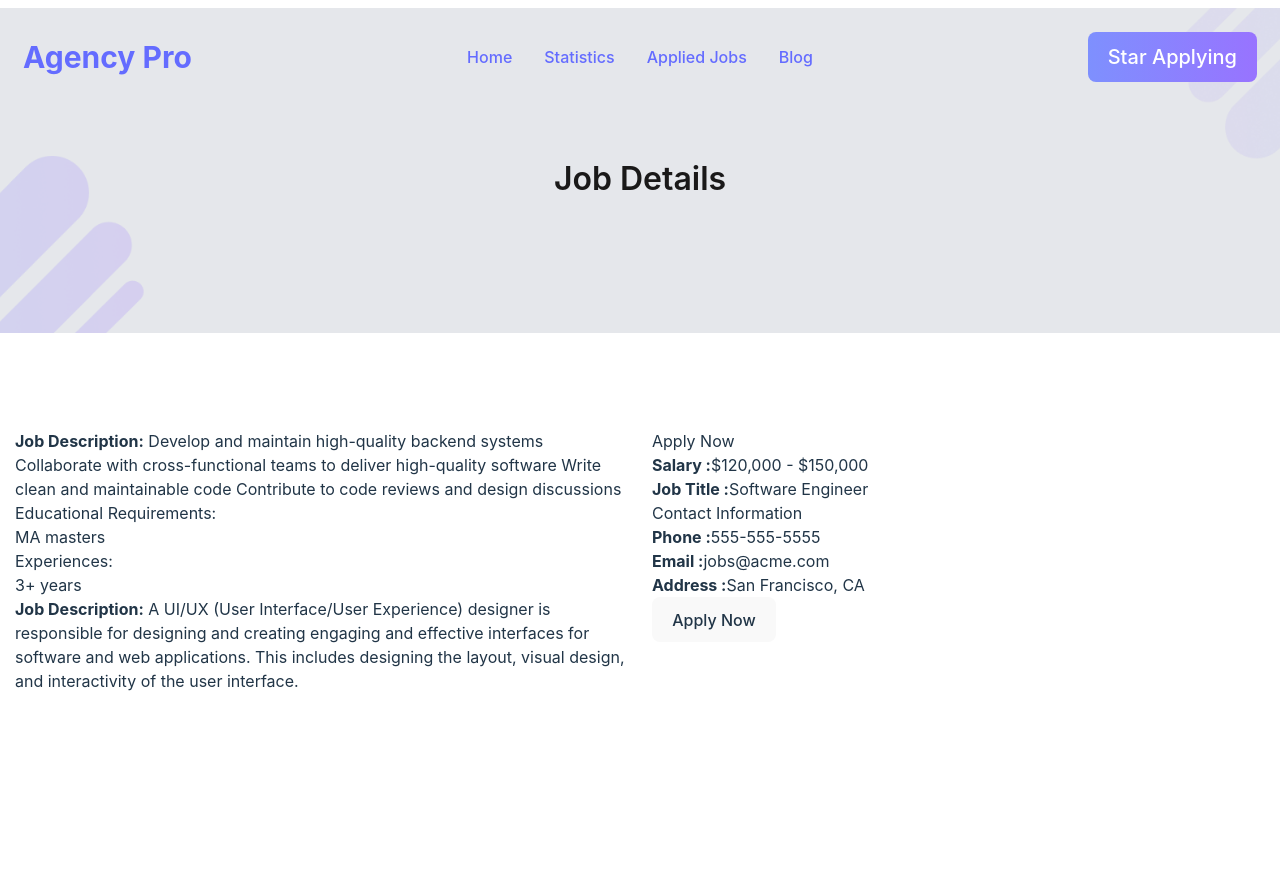
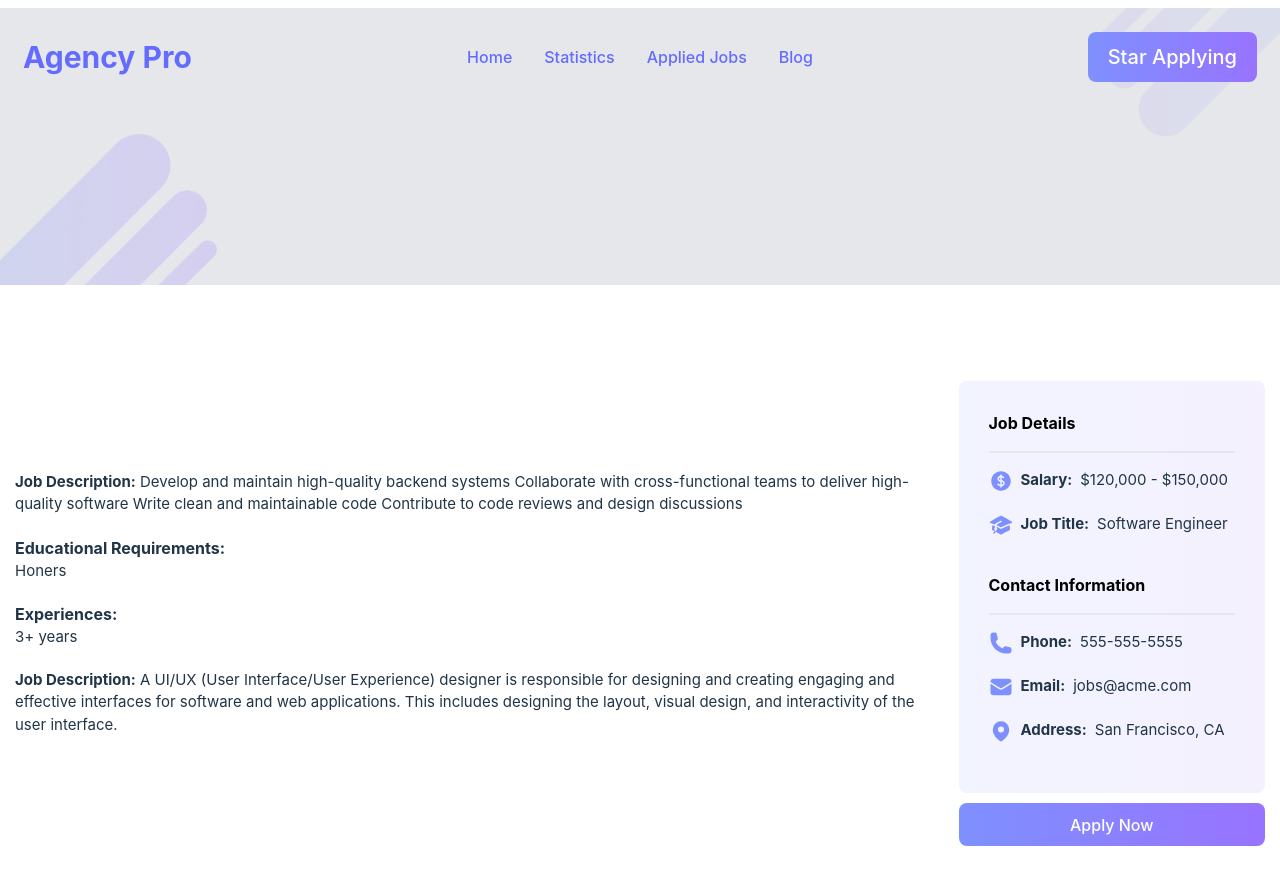
Before and after one commit to hrhalim/job-application-react, a React (Vite) app: page /jobdetails/1 in a window 1280 px wide. Shown: the top 884 px of the page. Before the commit the page ends 800 px from the top, so only its background shows below. Built offline with nearby package versions, Linux system fonts and the light colour scheme.

Commit message:
Loaded dynamic data of job category

```diff
--- a/public/featuredJob.json
+++ b/public/featuredJob.json
@@ -9,7 +9,7 @@
       "salary": "$120,000 - $150,000",
       "description": "A UI/UX (User Interface/User Experience) designer is responsible for designing and creating engaging and effective interfaces for software and web applications. This includes designing the layout, visual design, and interactivity of the user interface.",
       "responsibilities": "Develop and maintain high-quality backend systems Collaborate with cross-functional teams to deliver high-quality software Write clean and maintainable code Contribute to code reviews and design discussions",
-      "education": "MA masters",
+      "education": "Honers",
       "experience": "3+ years",
       "phone": "555-555-5555",
       "email": "jobs@acme.com"
@@ -24,10 +24,9 @@
       "salary": "$90,000 - $120,000",
       "description": "Globex Corporation is seeking a skilled marketing manager to join our team. The ideal candidate will have experience in digital marketing and demand generation.",
       "responsibilities": "Develop and maintain high-quality backend systems Collaborate with cross-functional teams to deliver high-quality software Write clean and maintainable code Contribute to code reviews and design discussions",
-
-      "education": "Bachelor's degree",
+      "education": "MA masters",
       "experience": "5+ years",
-      "phone": "555-555-5555",
+      "phone": "555-336-5555",
       "email": "hello@globex.com"
     },
     {
@@ -40,31 +39,31 @@
       "salary": "$50,000 - $80,000",
       "description": "XYZ Corporation is seeking a skilled sales representative to join our team. The ideal candidate will have experience in B2B sales and account management.",
       "responsibilities":"Develop and maintain high-quality backend systems Collaborate with cross-functional teams to deliver high-quality software Write clean and maintainable code Contribute to code reviews and design discussions",
-      "education": "Bachelor's degree",
+      "education": "BBA",
       "experience": "2+ years",
-      "phone": "555-555-5555",
+      "phone": "14545-555-5555",
       "email": "jobs@xyz.com"
     },
     {
         "id": "4",
-      "image": "https://i.ibb.co/TrCmxhL/salesforce.png",
-      "title": "Web Developer",
-      "company": "Salesforce",
+      "image": "https://i.ibb.co/dDBtNgV/airbnb.png",
+      "title": "Motion Graphic Designer",
+      "company": "Airbnb LLC",
       "jobTypes": ["Remote", "Full-time"],
       "location": "Canada",
       "salary": "$50,000 - $80,000",
       "description": "XYZ Corporation is seeking a skilled sales representative to join our team. The ideal candidate will have experience in B2B sales and account management.",
       "responsibilities":"Develop and maintain high-quality backend systems Collaborate with cross-functional teams to deliver high-quality software Write clean and maintainable code Contribute to code reviews and design discussions",
       "education": "Bachelor's degree",
-      "experience": "2+ years",
-      "phone": "555-555-5555",
+      "experience": "5+ years",
+      "phone": "555-555-955",
       "email": "jobs@xyz.com"
     },
     {
         "id": "5",
-      "image": "https://i.ibb.co/s1knW9J/facebook.png",
+      "image": "https://i.ibb.co/wLq3JLx/justeat.png",
       "title": "Web Developer",
-      "company": "Facebook",
+      "company": "Justeat",
       "jobTypes": ["Remote", "Full-time"],
       "location": "UK",
       "salary": "$50,000 - $80,000",
--- /dev/null
+++ b/src/components/ApplyJobs/ApplyJobs.css
@@ -0,0 +1,14 @@
+
+.job-img {
+    background: #F4F4F4;
+    border-radius: 8px;
+    width: 240px;
+    height: 240px;
+    display: flex;
+    justify-content: center;
+    align-items: center;
+}
+.job-img img {
+   max-width: 150px;
+   height: 50px;
+}
--- a/src/components/JobCategoryList/JobCategoryList.jsx
+++ b/src/components/JobCategoryList/JobCategoryList.jsx
@@ -1,31 +1,30 @@
-import React from 'react';
+import React, { useEffect, useState } from 'react';
+import SingleJobCategory from '../SingleJobCategory/SingleJobCategory';
 
 const JobCategoryList = () => {
+
+    const [jobCategorys, setJobCategory] = useState([]);
+
+    useEffect(() =>{
+        fetch('jobCategory.json')
+        .then(res => res.json())
+        .then(data => setJobCategory(data))
+
+    }, [])
+
+
     return (
          <section className='job-category'>
             <h2>Job Category List</h2>
             <p>Explore thousands of job opportunities with all the information you need. Its your future</p>
             <div className='grid md:grid-cols-4 gap-6'>
-                <div className='category-list'>
-                    <img src="https://ibb.co/KjPD0sD" alt="Icon" />
-                    <h3>Account & Finance</h3>
-                    <p>300 Jobs Available</p>
-                </div>
-                <div className='category-list'>
-                    <img src="https://ibb.co/KjPD0sD" alt="Icon" />
-                    <h3>Account & Finance</h3>
-                    <p>300 Jobs Available</p>
-                </div>
-                <div className='category-list'>
-                    <img src="https://ibb.co/KjPD0sD" alt="Icon" />
-                    <h3>Account & Finance</h3>
-                    <p>300 Jobs Available</p>
-                </div>
-                <div className='category-list'>
-                    <img src="https://ibb.co/KjPD0sD" alt="Icon" />
-                    <h3>Account & Finance</h3>
-                    <p>300 Jobs Available</p>
-                </div>
+            {
+                jobCategorys.map(jobCategory => <SingleJobCategory
+                jobCategory={jobCategory}
+                >
+                </SingleJobCategory>)
+            }
+
             </div>
          </section>
     );
--- a/src/components/JobDetails/JobDetails.css
+++ b/src/components/JobDetails/JobDetails.css
@@ -2,4 +2,26 @@
     background: linear-gradient(90deg, rgba(126, 144, 254, 0.1) 0%, rgba(152, 115, 255, 0.1) 100%);
     border-radius: 8px;
     padding: 30px;
+    margin-bottom: 10px;
 }
+.btn-apply {
+    background: linear-gradient(90deg, #7E90FE 0%, #9873FF 100%);
+    border-radius: 8px;
+    color: #fff;
+    font-size: 16px;
+    border: 0;
+    width: 100%;
+}
+.job-details {
+    display: grid;
+    grid-template-columns: 3fr 1fr;
+    align-items: center;
+    gap: 24px;
+}
+.job-details p {
+  padding-bottom: 20px;
+  font-size: 15px;
+}
+.job-details p svg {
+  color: #7E90FE;
+}
--- a/src/components/JobDetails/JobDetails.jsx
+++ b/src/components/JobDetails/JobDetails.jsx
@@ -1,43 +1,51 @@
 import React, { useEffect, useState } from 'react';
 import { useLoaderData, useParams } from 'react-router-dom';
-import BannerArea from '../JobDetailsHero/JobDetailsHero';
 import JobDetailsHero from '../JobDetailsHero/JobDetailsHero';
+import { MapPinIcon, CurrencyDollarIcon, PhoneIcon, EnvelopeIcon, AcademicCapIcon } from '@heroicons/react/24/solid'
+import './JobDetails.css'
+import { addToDb } from '../Utilise/Utilse';
 
 const JobDetails = () => {
+
     const [jobDetails, setJobDetails] = useState([]);
-    const id = useParams();
+    const JobId = useParams();
     const jobdetailsData = useLoaderData();
-    console.log(jobDetails);
+
+    const {id, description, responsibilities, education, experience, phone, salary, title, email, location} = jobDetails;
 
     useEffect(() => {
-        const findData = jobdetailsData.find(data => data.id === id.jobdetailsId);
+        const findData = jobdetailsData.find(data => data.id === JobId.jobdetailsId);
         setJobDetails(findData)
     }, [])
 
-    const {description, responsibilities, education, experience, phone, salary, title, email, location} = jobDetails;
+
+    const applyJob = (id) => {
+        addToDb(id)
+    }
+
     return (
         <div>
                 <JobDetailsHero></JobDetailsHero>
-                <div className='grid md:grid-cols-2 gap-6 container md:pt-24 md:pb-24'>
+                <div className='job-details grid gap-6 container md:pt-24 md:pb-24'>
             <div>
                 <p><strong>Job Description:</strong> {responsibilities} </p>
-                <h4>Educational Requirements:</h4>
+                <h4><strong>Educational Requirements:</strong></h4>
                 <p>{education}</p>
-                <h4>Experiences:</h4>
+                <h4><strong>Experiences:</strong></h4>
                 <p>{experience}</p>
                 <p><strong>Job Description:</strong> {description}</p>
             </div>
             <div className='siderbar'>
                  <div className='sidebar-inner'>
-                    <h5>Apply Now</h5>
-                    <p><strong>Salary :</strong>{salary}</p>
-                    <p><strong>Job Title :</strong>{title}</p>
-                    <h5>Contact Information</h5>
-                    <p><strong>Phone :</strong>{phone}</p>
-                    <p><strong>Email :</strong>{email}</p>
-                    <p><strong>Address :</strong>{location}</p>
+                    <h5 className='text-black text-1xl pb-4 font-bold border-b-2 mb-4'>Job Details</h5>
+                    <p className='pb-3 flex gap-2'><CurrencyDollarIcon className="h-6 w-6"/><strong>Salary: </strong>{salary}</p>
+                    <p className='pb-3 flex gap-2'><AcademicCapIcon className="h-6 w-6"/><strong>Job Title: </strong>{title}</p>
+                    <h5 className='text-black text-1xl pt-4 pb-4 font-bold border-b-2 mb-4'>Contact Information</h5>
+                    <p className='pb-3 flex gap-2'><PhoneIcon className="h-6 w-6"/><strong>Phone: </strong>{phone}</p>
+                    <p className='pb-3 flex gap-2'><EnvelopeIcon className="h-6 w-6"/><strong>Email: </strong>{email}</p>
+                    <p className='pb-3 flex gap-2'><MapPinIcon className="h-6 w-6"/><strong>Address: </strong>{location}</p>
                  </div>
-                <button>Apply Now</button>
+                <button onClick={() => applyJob(id)} className='btn-apply'>Apply Now</button>
             </div>
         </div>
         </div>
--- a/src/components/JobDetailsHero/JobDetailsHero.jsx
+++ b/src/components/JobDetailsHero/JobDetailsHero.jsx
@@ -4,7 +4,7 @@ const JobDetailsHero = () => {
     return (
         <section className='banner-area'>
            <div className="container">
-              <h1>Job Details</h1>
+
            </div>
         </section>
     );
--- /dev/null
+++ b/src/components/SingleJobCategory/SingleJobCategory.jsx
@@ -0,0 +1,14 @@
+import React from 'react';
+
+const SingleJobCategory = ({jobCategory}) => {
+    const {image, title, subTitle} = jobCategory;
+    return (
+        <div className='category-list'>
+            <img src={image} alt="Icon" />
+            <h3>{title}</h3>
+            <p>{subTitle}</p>
+        </div>
+    );
+};
+
+export default SingleJobCategory;
--- /dev/null
+++ b/src/components/Utilise/Utilse.js
@@ -0,0 +1,28 @@
+const addToDb = id => {
+    let addJob = getaddJob();
+    const quantity = addJob[id];
+    if (!quantity) {
+        addJob[id] = 1;
+    }
+    else {
+        const newQuantity = quantity + 1;
+        addJob[id] = newQuantity;
+    }
+    localStorage.setItem('job-item', JSON.stringify(addJob));
+}
+
+const getaddJob = () => {
+    let addJob = {};
+
+    const storedCart = localStorage.getItem('job-item');
+    if (storedCart) {
+        addJob = JSON.parse(storedCart);
+    }
+    return addJob;
+}
+
+
+export {
+    addToDb,
+    getaddJob,
+}
--- a/src/main.jsx
+++ b/src/main.jsx
@@ -11,6 +11,7 @@ import Main from './components/Layout/Main';
 import Blog from './components/Blog/Blog';
 import Statistics from './components/Statistics/Statistics';
 import JobDetails from './components/JobDetails/JobDetails';
+import ApplyJobs from './components/ApplyJobs/ApplyJobs';
 
 
 const router = createBrowserRouter([
@@ -32,6 +33,10 @@ const router = createBrowserRouter([
         element: <Statistics></Statistics>
       },
       {
+        path:'applied-jobs',
+        element: <ApplyJobs></ApplyJobs>
+      },
+      {
         path: 'blog',
         element: <Blog></Blog>
       }
```
Also changed, not shown: src/components/ApplyJobs/ApplyJobs.jsx (added, +57 -0 lines).
